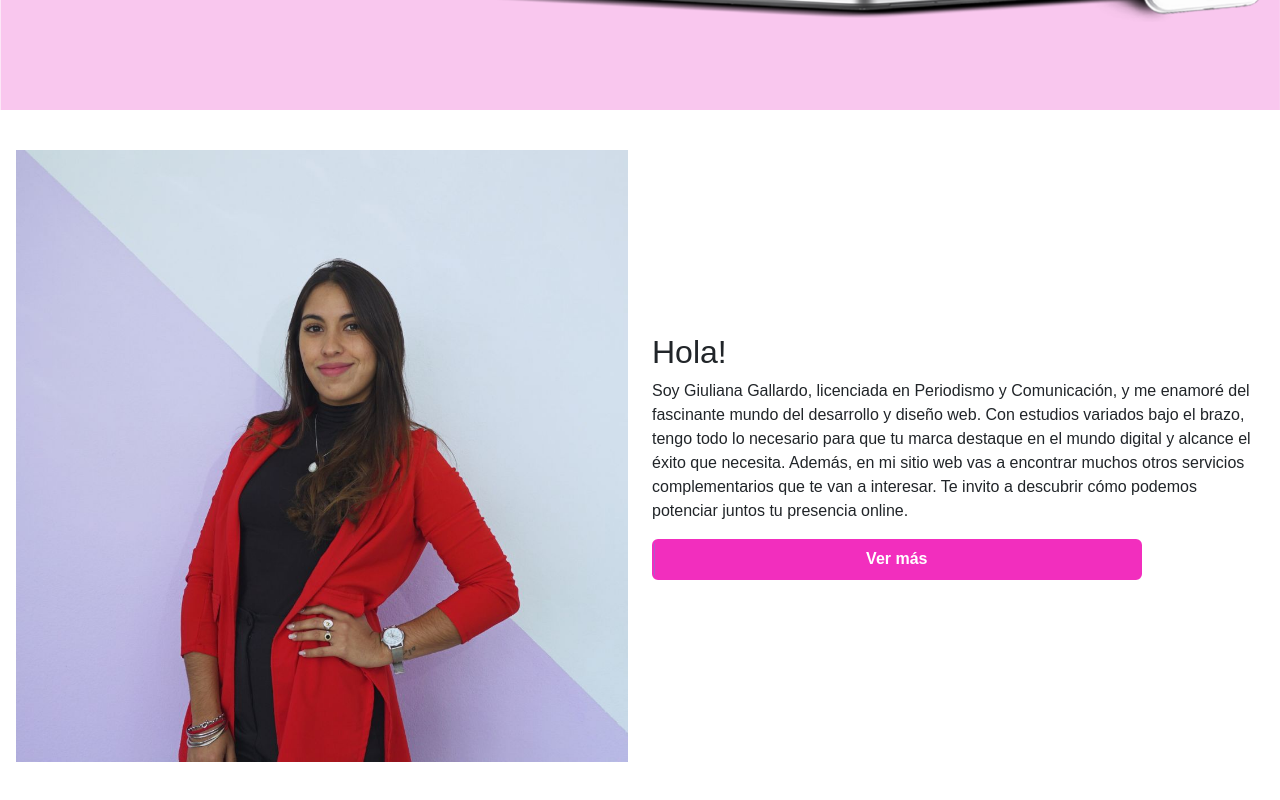
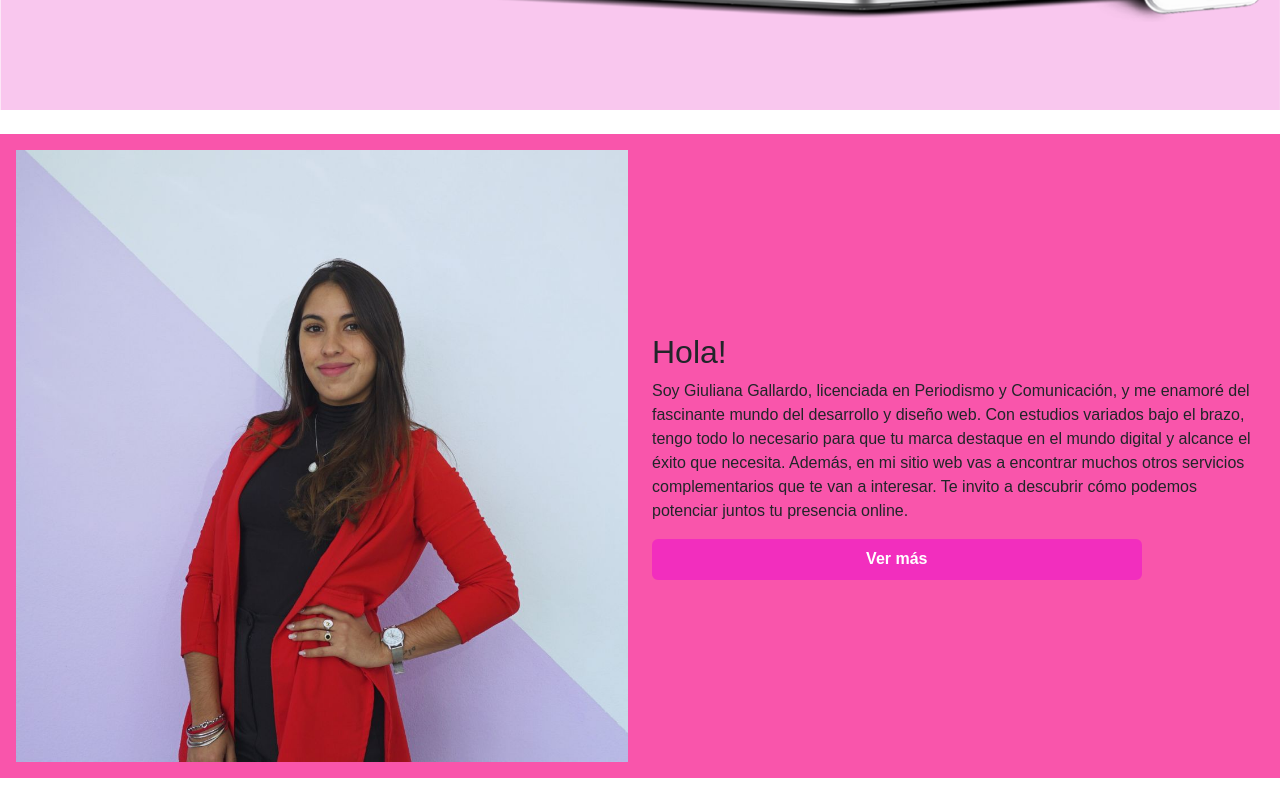
Before and after one commit to GiulianaGallardo/tercer-preentrega, a plain HTML site: page index.html in a window 1280 px wide. Shown: the part 740-1540 px from the top of the page. Drawn offline with nearby package versions, Linux system fonts and the light colour scheme; files that its build step writes are made by us from their sources.

Commit message:
prueba de modificaciones

```diff
--- a/scss/components/_boton.scss
+++ b/scss/components/_boton.scss
@@ -14,7 +14,6 @@
     white-space: nowrap;
 
     &::before {
-        content: "";
         position: absolute;
         top: 0;
         left: 0;
--- a/scss/components/_footer.scss
+++ b/scss/components/_footer.scss
@@ -3,3 +3,7 @@ footer img {
     height: 100%;
     padding-left: 30px;
 }
+
+.row {
+    background-color: $bg-fucsiaclaro;
+}
```
